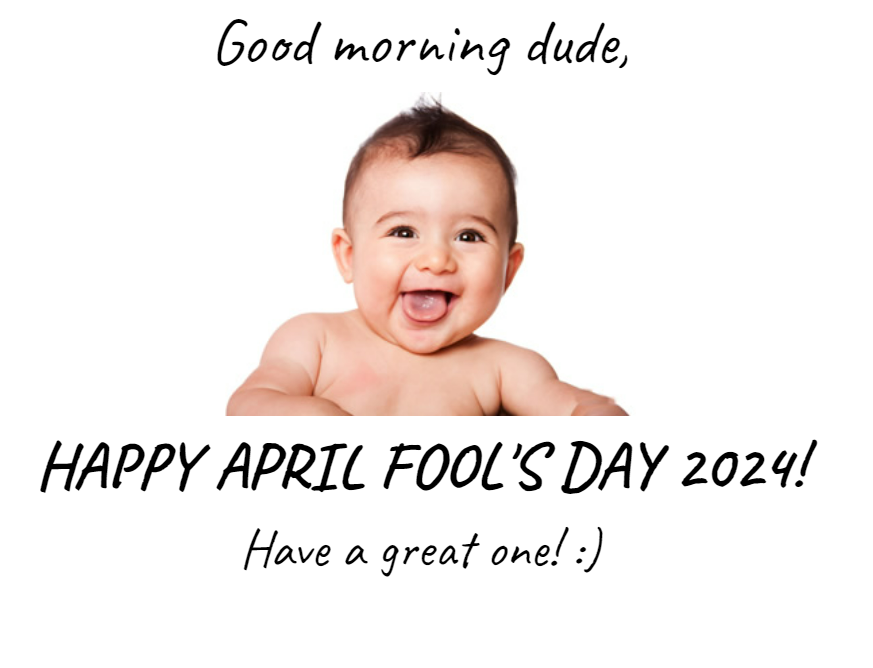
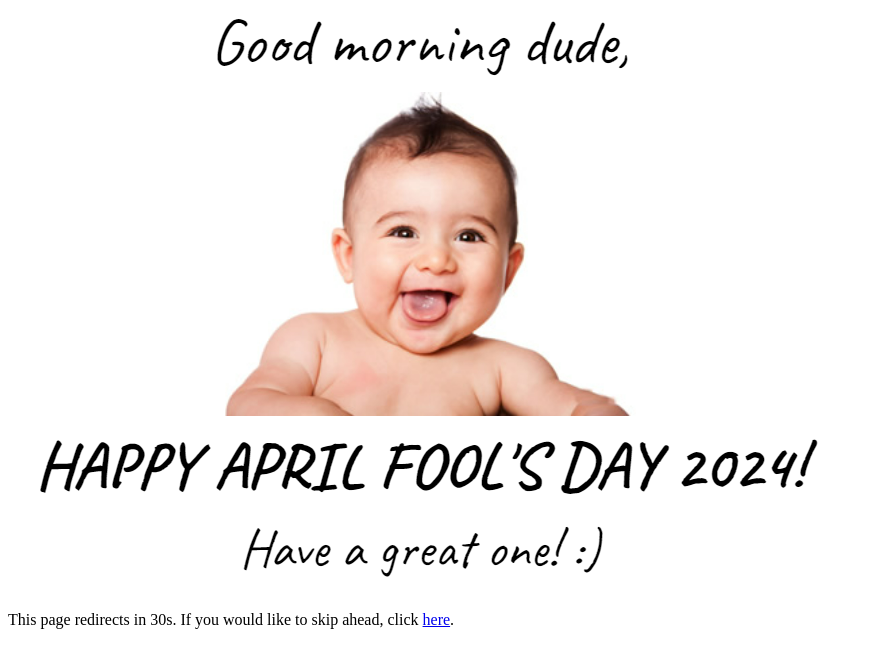
Before and after one commit to asrjccomputing/adaybbcs, a plain HTML site: page index.html in a window 1280 px wide. Shown: the whole page, without its empty margins (0-873 px from the left). Drawn offline with Linux system fonts and the light colour scheme.

Commit message:
Update index.html

```diff
--- a/index.html
+++ b/index.html
@@ -2,9 +2,11 @@
 <html>
   <head>
     <title>HAD24!</title>
-    <meta http-equiv="refresh" content="30;url=https://www.example.com">
+    <meta http-equiv="refresh" content="30;url=https://cs50.harvard.edu/x/2024/puzzles/">
   </head>
   <body>
     <img src="had24.png" />
+    <p>This page redirects in 30s. If you would like to skip ahead, click <a href="https://cs50.harvard.edu/x/2024/puzzles/">here</a>.</p>
+
   </body>
 </html>
```
